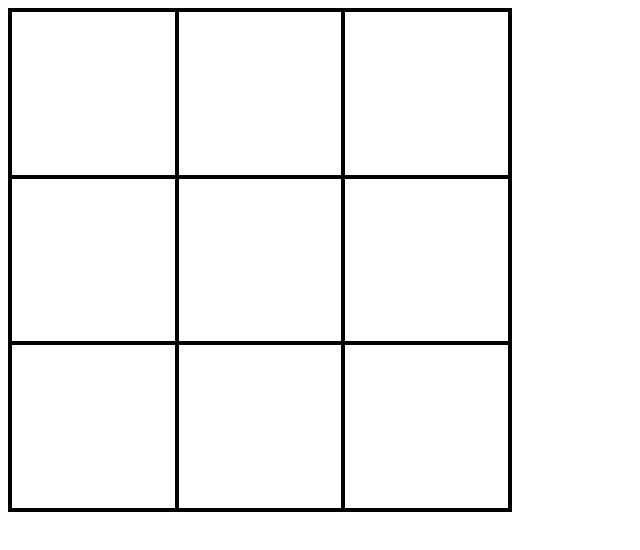
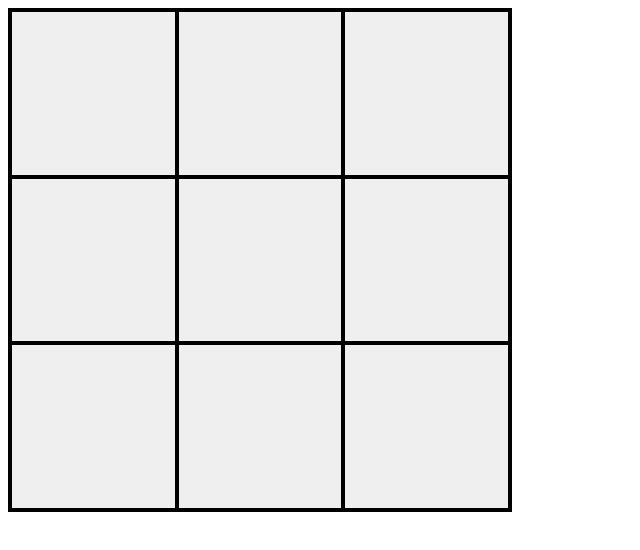
Before and after one commit to Derek-Lim/tic-tac-toe, a plain HTML site: page index.html in a window 1280 px wide. Shown: the whole page, without its empty margins (0-640 px from the left). Drawn offline with Linux system fonts and the light colour scheme.

Commit message:
Change divs into buttons

```diff
--- a/index.html
+++ b/index.html
@@ -9,15 +9,15 @@
 </head>
 <body>
     <div class="gameboard">
-        <div class="gamegrid top-left"></div>
-        <div class="gamegrid top-center"></div>
-        <div class="gamegrid top-right"></div>
-        <div class="gamegrid center-left"></div>
-        <div class="gamegrid center-center"></div>
-        <div class="gamegrid center-right"></div>
-        <div class="gamegrid bottom-left"></div>
-        <div class="gamegrid bottom-center"></div>
-        <div class="gamegrid bottom-right"></div>
+        <button class="gamegrid top-left"></button>
+        <button class="gamegrid top-center"></button>
+        <button class="gamegrid top-right"></button>
+        <button class="gamegrid center-left"></button>
+        <button class="gamegrid center-center"></button>
+        <button class="gamegrid center-right"></button>
+        <button class="gamegrid bottom-left"></button>
+        <button class="gamegrid bottom-center"></button>
+        <button class="gamegrid bottom-right"></button>
     </div>
 </body>
 </html>
--- a/style.css
+++ b/style.css
@@ -1,4 +1,4 @@
-div {
+div, button {
     border: 2px solid black;
 }
 
@@ -10,7 +10,7 @@ div.gameboard {
     grid-template-rows: 1fr 1fr 1fr;
 }
 
-div.gamegrid {
+button.gamegrid {
     font-size: 80px;
     text-align: center;
 }
```
